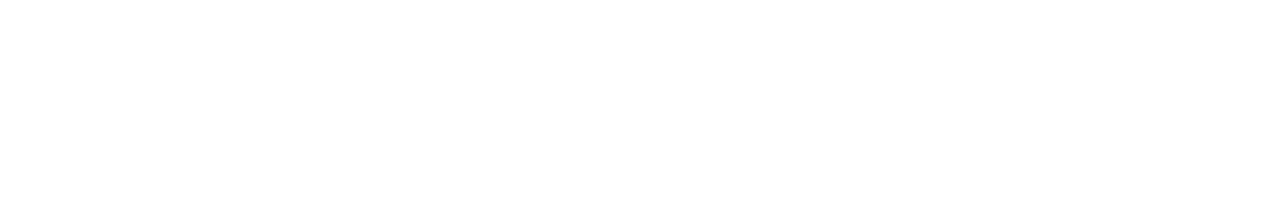
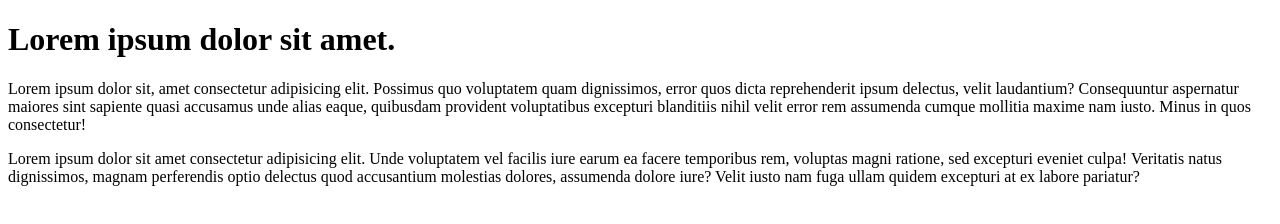
Before and after one commit to piercemorales/git-branching-lesson, a plain HTML site: page index.html in a window 1280 px wide. Drawn offline with Linux system fonts and the light colour scheme.

Commit message:
adding h1

```diff
--- a/index.html
+++ b/index.html
@@ -7,6 +7,8 @@
   <title>Git branching lesson on test</title>
 </head>
 <body>
-
+  <h1>Lorem ipsum dolor sit amet.</h1>
+  <p>Lorem ipsum dolor sit, amet consectetur adipisicing elit. Possimus quo voluptatem quam dignissimos, error quos dicta reprehenderit ipsum delectus, velit laudantium? Consequuntur aspernatur maiores sint sapiente quasi accusamus unde alias eaque, quibusdam provident voluptatibus excepturi blanditiis nihil velit error rem assumenda cumque mollitia maxime nam iusto. Minus in quos consectetur!</p>
+  <p>Lorem ipsum dolor sit amet consectetur adipisicing elit. Unde voluptatem vel facilis iure earum ea facere temporibus rem, voluptas magni ratione, sed excepturi eveniet culpa! Veritatis natus dignissimos, magnam perferendis optio delectus quod accusantium molestias dolores, assumenda dolore iure? Velit iusto nam fuga ullam quidem excepturi at ex labore pariatur?</p>
 </body>
 </html>
```
